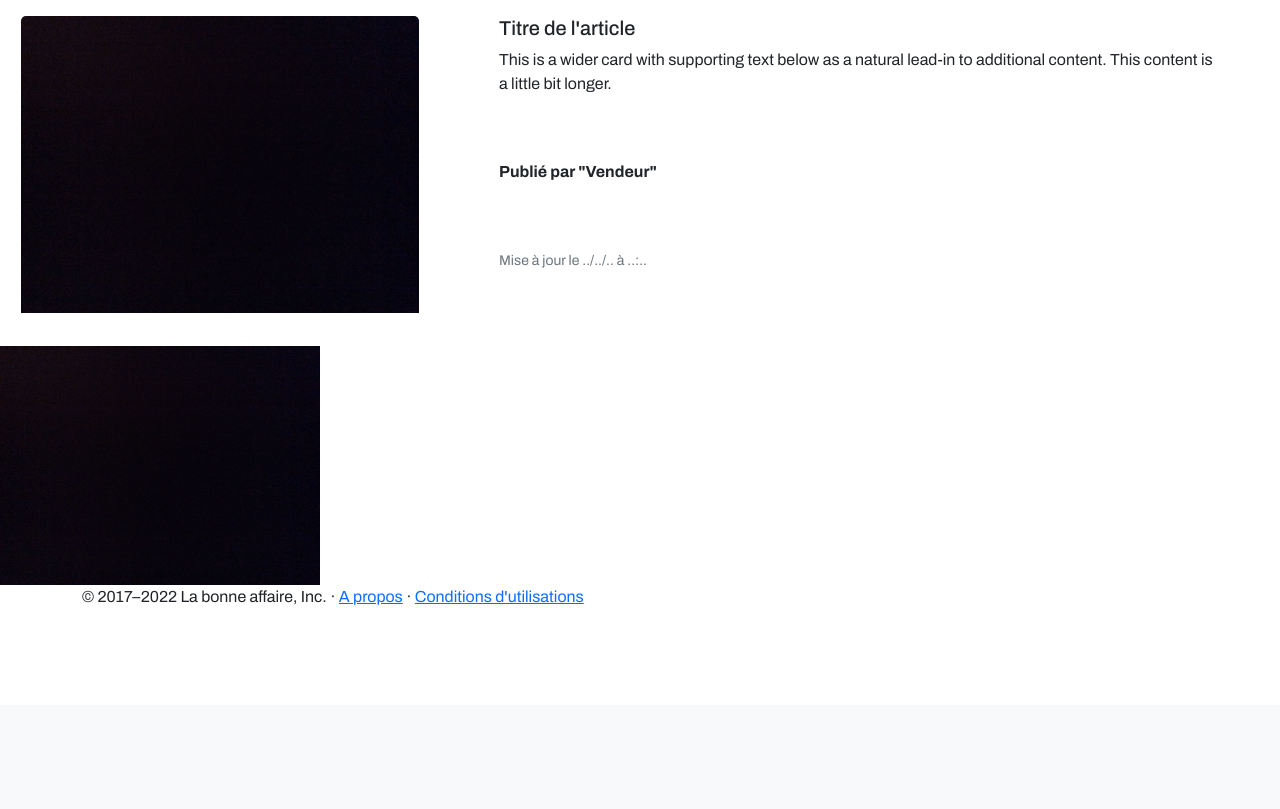
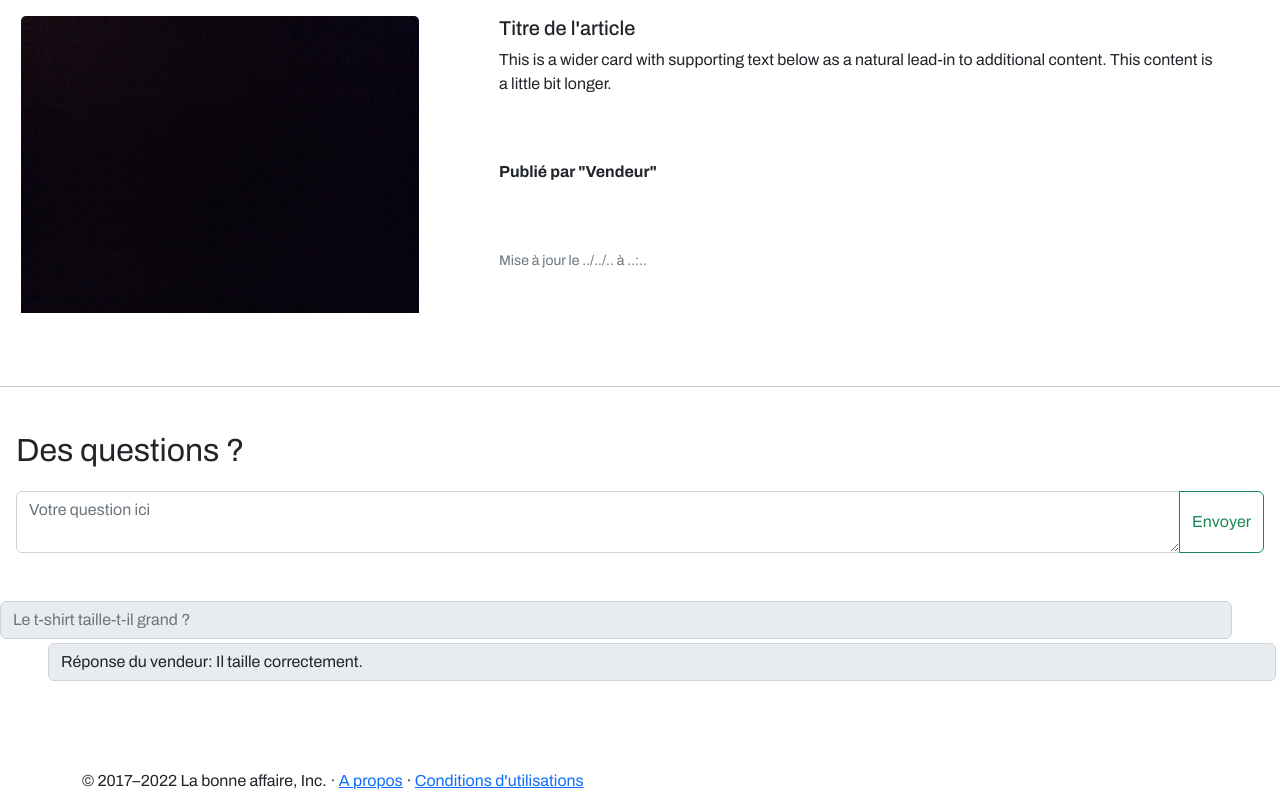
Before and after one commit to n4thans/LaBonneAffaire, a Symfony app: template templates/annonces/annonces.html.twig in a window 1280 px wide. Shown: the part 95-904 px from the top of the page. Before the commit the page ends 700 px from the top, so only its background shows below. Run offline with Twig, Linux system fonts and the light colour scheme; the template is opened without the code that fills it, so the values that code supplies are empty; some libraries are stand-ins or nearby versions.

Commit message:
Ajout commentaire 27/10 12:00

```diff
--- a/templates/annonces/annonces.html.twig
+++ b/templates/annonces/annonces.html.twig
@@ -19,5 +19,5 @@
     </div>
   </div>
 
-  <img src={{asset('media/image.jpeg')}} class="card-img-top w-25 h-25;">
+  {% include 'partials/_commentaires.html.twig' %}
 {% endblock %}
--- /dev/null
+++ b/templates/partials/_commentaires.html.twig
@@ -0,0 +1,18 @@
+<br>
+<hr class="featurette-divider">
+<br>
+<p class="fs-2 ps-3">Des questions ?</p>
+<div class="input-group px-3">
+    <textarea class="form-control" aria-label="With textarea" placeholder="Votre question ici"></textarea>
+    <button class="btn btn-outline-success" type="submit">Envoyer</button>
+</div>
+<br>
+<br>
+
+    <div class="mb-1 p1-5 pe-5">
+        <input class="form-control" type="text" placeholder="Le t-shirt taille-t-il grand ?" aria-label="Disabled input example" disabled>
+    </div>
+    <fieldset disabled>
+    <div class="mb-3 px-5 pe-1 fw-normal">
+        <input class="form-control" type="text" value="Réponse du vendeur: Il taille correctement." aria-label="Disabled input example" disabled readonly>
+      </div>
--- a/templates/partials/_footer.html.twig
+++ b/templates/partials/_footer.html.twig
@@ -1,3 +1,6 @@
+<br>
+<br>
+<br>
 <footer class="container">
     <p>© 2017–2022 La bonne affaire, Inc. · <a href="#">A propos</a> · <a href="#">Conditions d'utilisations</a></p>
   </footer>
```
Also changed, not shown: templates/partials/_annonce.html.twig (deleted, +0 -8 lines), templates/profil/index.html.twig (added, +20 -0 lines), templates/partials/_profil.html.twig (added).
